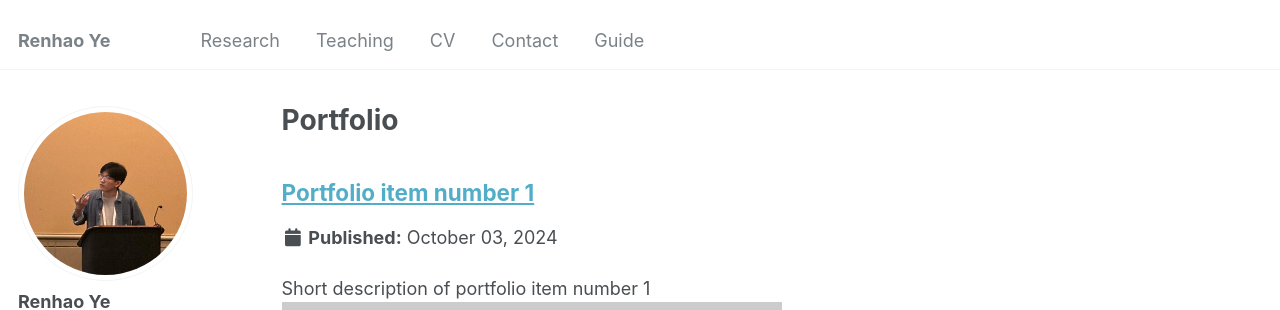
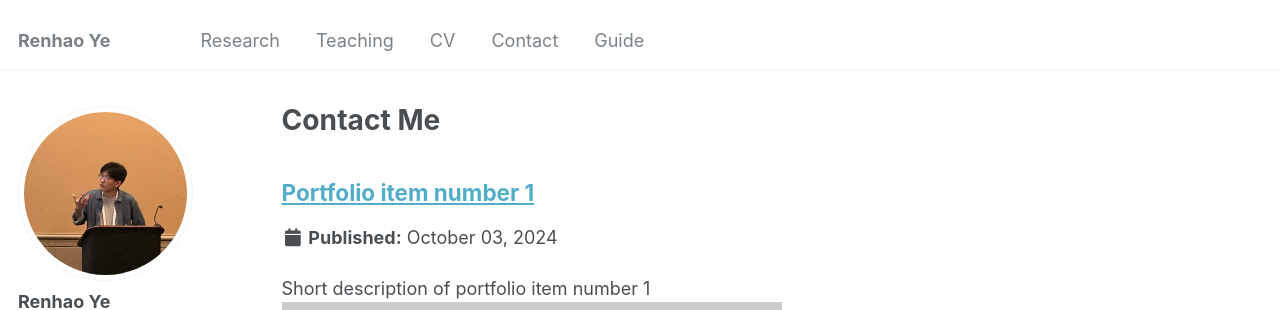
Before and after one commit to thenhow-ye/thenhow-ye.github.io, a Jekyll site: the page built from _pages/portfolio.html, in a window 1280 px wide and 900 px high. Shown: the top 310 px of the window. Built offline with Jekyll 4.4.1, drawn with Linux system fonts in a browser that asks for light colours.

Commit message:
Update portfolio.html

```diff
--- a/_pages/portfolio.html
+++ b/_pages/portfolio.html
@@ -1,6 +1,6 @@
 ---
 layout: archive
-title: "Portfolio"
+title: "Contact Me"
 permalink: /portfolio/
 author_profile: true
 ---
```
